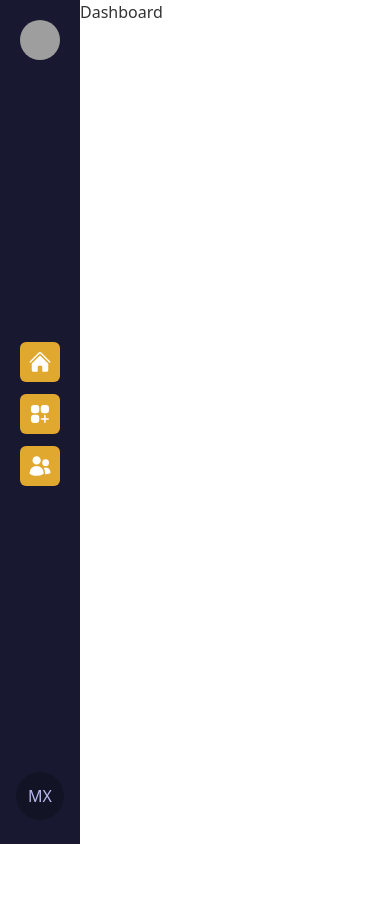
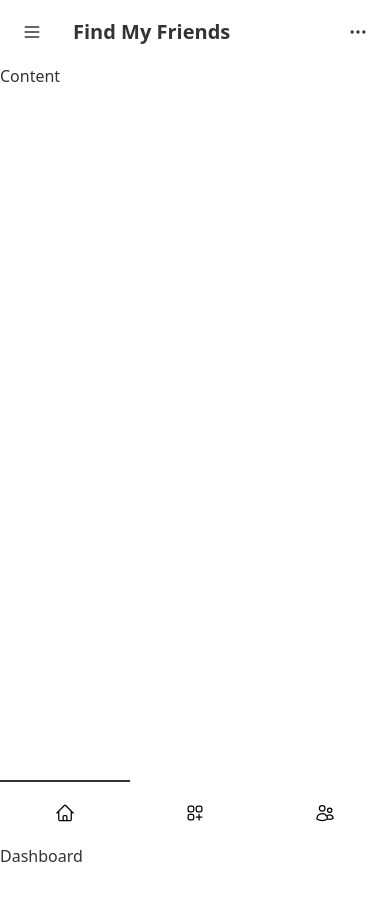
Before and after one commit to LAMA-TEAM/findmyfriends-front, a Nuxt app: page /dashboard in a window 390 px wide. Shown: the top 900 px of the page. Before the commit the page ends 844 px from the top, so only its background shows below. Built offline with nearby package versions, Linux system fonts and the light colour scheme; grey boxes are pictures that could not be loaded.

Commit message:
responsive + active-navlinks

```diff
--- /dev/null
+++ b/components/mobileFooter.vue
@@ -0,0 +1,30 @@
+<template>
+    <div class="btm-nav lg:hidden md:hidden">
+        <button :class="route.name === 'dashboard' && 'active'">
+            <NuxtLink to="/dashboard">
+                <HomeIcon class="h-5 w-5 text-black" />
+            </NuxtLink>
+        </button>
+        <button :class="route.name === 'dashboard-new' && 'active'">
+            <SquaresPlusIcon class="h-5 w-5 text-black" />
+        </button>
+        <button :class="route.name === 'dashboard-friends' && 'active'">
+            <NuxtLink to="/dashboard/friends">
+                <UsersIcon class="h-5 w-5 text-black" />
+            </NuxtLink>
+        </button>
+    </div>
+
+</template>
+
+<script setup>
+import { HomeIcon, SquaresPlusIcon, UsersIcon } from '@heroicons/vue/24/outline'
+const route = useRoute()
+
+const routes = [
+    "dashboard",
+    "dashboard-friends",
+    "dashboard-new"
+]
+
+</script>
--- /dev/null
+++ b/components/mobileNavbar.vue
@@ -0,0 +1,48 @@
+<template>
+    <div class="drawer lg:hidden md:hidden">
+        <input id="my-drawer-3" type="checkbox" class="drawer-toggle" />
+        <div class="drawer-content flex flex-col">
+            <!-- Navbar -->
+            <div class="lg:hidden md:hidden navbar bg-base-100">
+                <div class="flex-none">
+                    <label for="my-drawer-3" class="btn btn-square btn-ghost">
+                        <svg xmlns="http://www.w3.org/2000/svg" fill="none" viewBox="0 0 24 24"
+                            class="inline-block w-5 h-5 stroke-current">
+                            <path stroke-linecap="round" stroke-linejoin="round" stroke-width="2" d="M4 6h16M4 12h16M4 18h16">
+                            </path>
+                        </svg>
+                    </label>
+                </div>
+                <div class="flex-1">
+                    <a class="btn btn-ghost normal-case text-xl">Find My Friends</a>
+                </div>
+                <div class="flex-none">
+                    <button class="btn btn-square btn-ghost">
+                        <svg xmlns="http://www.w3.org/2000/svg" fill="none" viewBox="0 0 24 24"
+                            class="inline-block w-5 h-5 stroke-current">
+                            <path stroke-linecap="round" stroke-linejoin="round" stroke-width="2"
+                                d="M5 12h.01M12 12h.01M19 12h.01M6 12a1 1 0 11-2 0 1 1 0 012 0zm7 0a1 1 0 11-2 0 1 1 0 012 0zm7 0a1 1 0 11-2 0 1 1 0 012 0z">
+                            </path>
+                        </svg>
+                    </button>
+                </div>
+            </div>
+            <!-- Page content here -->
+            Content
+        </div>
+        <div class="drawer-side">
+            <label for="my-drawer-3" class="drawer-overlay"></label>
+            <ul class="menu p-4 w-80 bg-base-100">
+                <!-- Sidebar content here -->
+                <li><a>Sidebar Item 1</a></li>
+                <li><a>Sidebar Item 2</a></li>
+
+            </ul>
+
+        </div>
+    </div>
+
+</template>
+
+<script>
+</script>
--- a/components/sidebar.vue
+++ b/components/sidebar.vue
@@ -1,5 +1,5 @@
 <template>
-    <div class="bg-neutral flex flex-col justify-between items-center w-20 py-5">
+    <div class="hidden bg-neutral flex-col justify-between items-center w-20 py-5 lg:flex md:flex">
         <div class="avatar w-1/2">
             <div class="w-24 rounded-full">
                 <img src="https://placeimg.com/192/192/people" />
@@ -8,15 +8,15 @@
         <div class="flex flex-col gap-3">
             <div class="tooltip tooltip-right tooltip-secondary" data-tip="Home">
                 <NuxtLink to="/dashboard">
-                    <HomeIcon class="h-10 w-10 text-white bg-primary rounded-md p-2 hover:bg-secondary hover:cursor-pointer" />
+                    <HomeIcon :class="route.name === 'dashboard' ? 'bg-secondary' : 'bg-primary'" class="h-10 w-10 text-white rounded-md p-2 hover:bg-secondary hover:cursor-pointer" />
                 </NuxtLink>
             </div>
             <div class="tooltip tooltip-right tooltip-secondary" data-tip="Add marker">
-                <SquaresPlusIcon class="h-10 w-10 text-white bg-primary rounded-md p-2 hover:bg-secondary hover:cursor-pointer" />
+                <SquaresPlusIcon :class="route.name === 'dashboard-new' ? 'bg-secondary' : 'bg-primary'" class="h-10 w-10 text-white rounded-md p-2 hover:bg-secondary hover:cursor-pointer" />
             </div>
             <div class="tooltip tooltip-right tooltip-secondary" data-tip="Friends">
                 <NuxtLink to="/dashboard/friends">
-                    <UsersIcon class="h-10 w-10 text-white bg-primary rounded-md p-2 hover:bg-secondary hover:cursor-pointer" />
+                    <UsersIcon :class="route.name === 'dashboard-friends' ? 'bg-secondary' : 'bg-primary'" class="h-10 w-10 text-white rounded-md p-2 hover:bg-secondary hover:cursor-pointer" />
                 </NuxtLink>
             </div>
         </div>
@@ -35,13 +35,17 @@
             </div>
         </div>
     </div>
+
 </template>
 
-<script>
+<script setup>
 import { HomeIcon, SquaresPlusIcon, UsersIcon } from '@heroicons/vue/24/solid'
 
-export default {
-    components: { HomeIcon, SquaresPlusIcon, UsersIcon }
-}
+const route = useRoute()
+const routes = [
+    "dashboard",
+    "dashboard-friends",
+    "dashboard-new"
+]
 
 </script>
--- a/layouts/dashboard.vue
+++ b/layouts/dashboard.vue
@@ -1,8 +1,10 @@
 <template>
+    <MobileNavbar/>
     <div class="flex flex-row h-screen">
         <Sidebar/>
         <slot/>
     </div>
+    <MobileFooter/>
 </template>
 
 <script>
```
